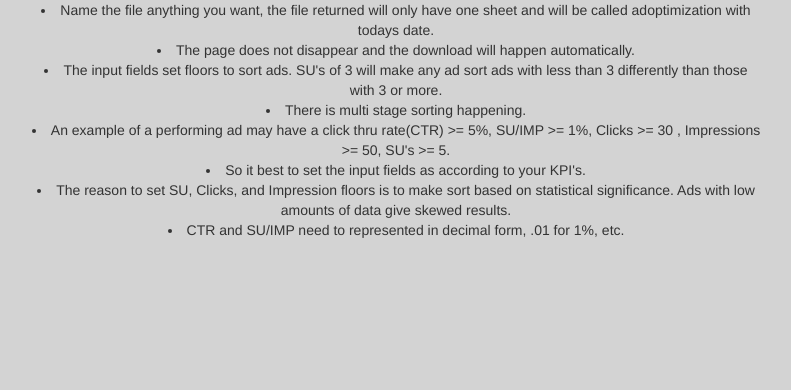
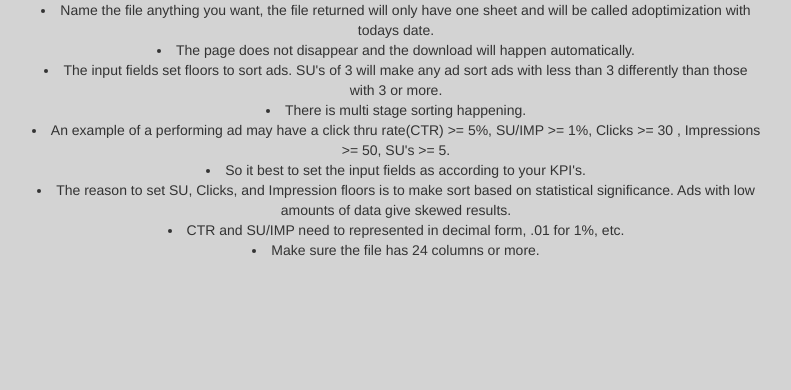
Before and after one commit to travis6888/adops, a Django app: page / in a window 1280 px wide. Shown: the part 460-850 px from the top of the page, without its empty margins (244-1035 px from the left). Run offline with Django 3.2, Linux system fonts and the light colour scheme; some libraries are stand-ins or nearby versions.

Commit message:
add column #

```diff
--- a/optimize/templates/home.html
+++ b/optimize/templates/home.html
@@ -36,6 +36,7 @@
                     <li>So it best to set the input fields as according to your KPI's.</li>
                     <li>The reason to set SU, Clicks, and Impression floors is to make sort based on statistical significance. Ads with low amounts of data give skewed results. </li>
                         <li>CTR and SU/IMP need to represented in decimal form, .01 for 1%, etc.</li>
+                    <li>Make sure the file has 24 columns or more.</li>
                 </div>
 
 
```
